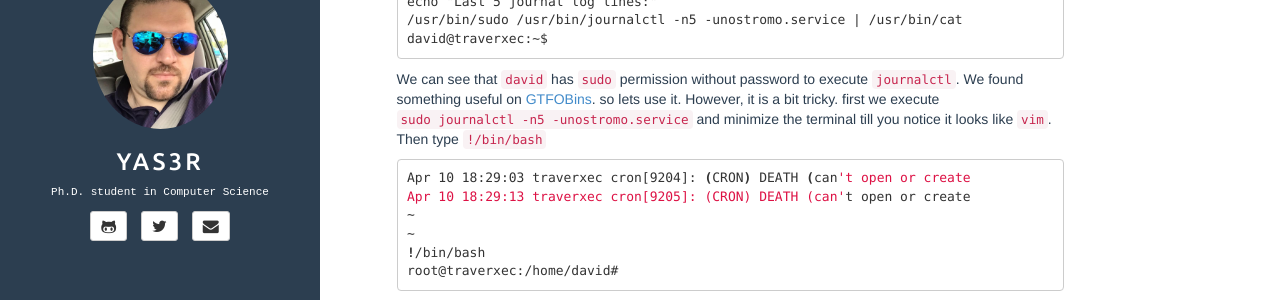
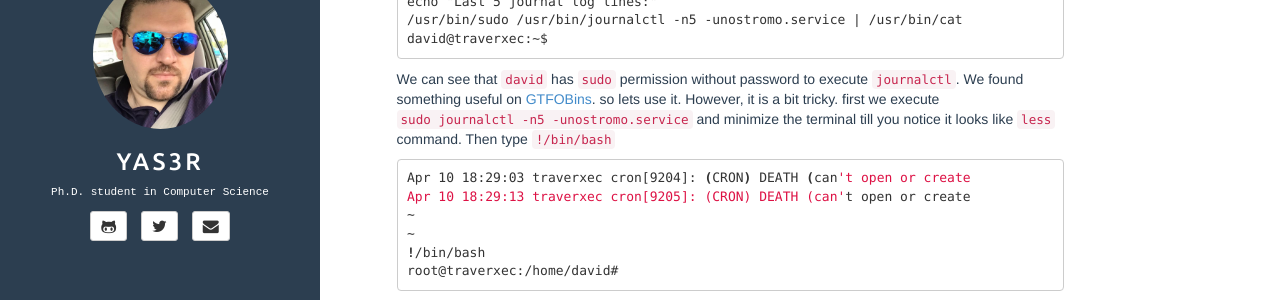
Before and after one commit to yaserfaraj/yaserfaraj.github.io, a Jekyll site: the page built from _posts/2020-04-11-Traverxec-walkthrough.md, in a window 1280 px wide and 900 px high, scrolled down 5735 px. Shown: the part 149-449 px from the top of the window. Built offline with Jekyll 4.4.1, drawn with Linux system fonts in a browser that asks for light colours.

Commit message:
Update 2020-04-11-Traverxec-walkthrough.md

````diff
--- a/_posts/2020-04-11-Traverxec-walkthrough.md
+++ b/_posts/2020-04-11-Traverxec-walkthrough.md
@@ -296,7 +296,7 @@ david@traverxec:~$
 ```
 
 We can see that `david` has `sudo` permission without password to execute `journalctl`. We found something useful on [GTFOBins](https://gtfobins.github.io/gtfobins/journalctl/). so lets use it. However, it is a bit tricky.
-first we execute `sudo journalctl -n5 -unostromo.service` and minimize the terminal till you notice it looks like `vim`. Then type `!/bin/bash`
+first we execute `sudo journalctl -n5 -unostromo.service` and minimize the terminal till you notice it looks like `less` command. Then type `!/bin/bash`
 
 ```bash
 Apr 10 18:29:03 traverxec cron[9204]: (CRON) DEATH (can't open or create
````
